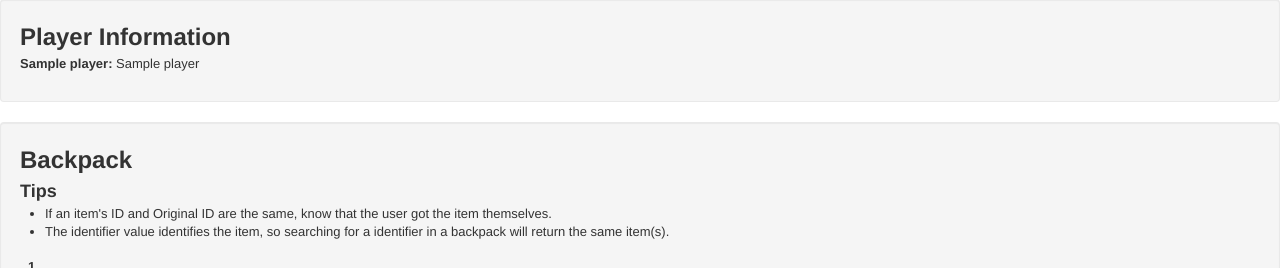
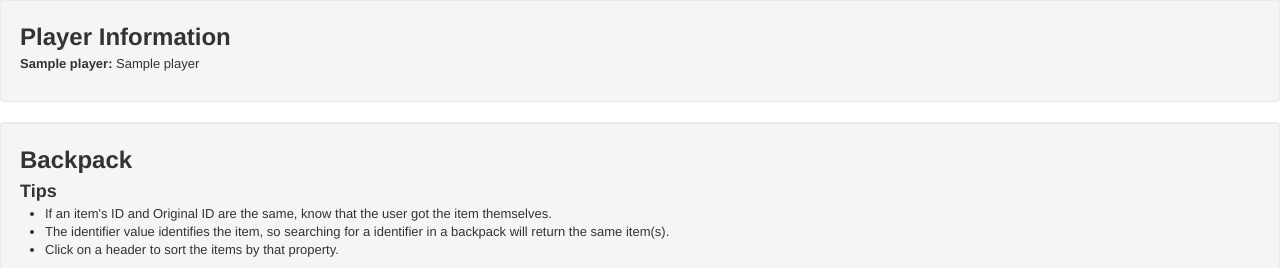
Before and after one commit to aksiksi/tf2-backpack-viewer, a Flask app: template templates/result.html in a window 1280 px wide. Shown: the part 357-625 px from the top of the page. Run offline with Flask 2, Linux system fonts and the light colour scheme; the template is opened without the code that fills it: most values are stand-ins (such as "Sample title", 1, 10 or a date in 2020); lists and menus that the app fills with data are empty.

Commit message:
New tip added

```diff
--- a/templates/result.html
+++ b/templates/result.html
@@ -36,6 +36,7 @@
             <ul>
                 <li>If an item's ID and Original ID are the same, know that the user got the item themselves.</li>
                 <li>The identifier value identifies the item, so searching for a identifier in a backpack will return the same item(s).</li>
+                <li>Click on a header to sort the items by that property.</li>
             </ul>
             <table id="results" class="table">
                 <!-- Write headers (dict keys) to table head -->
```
